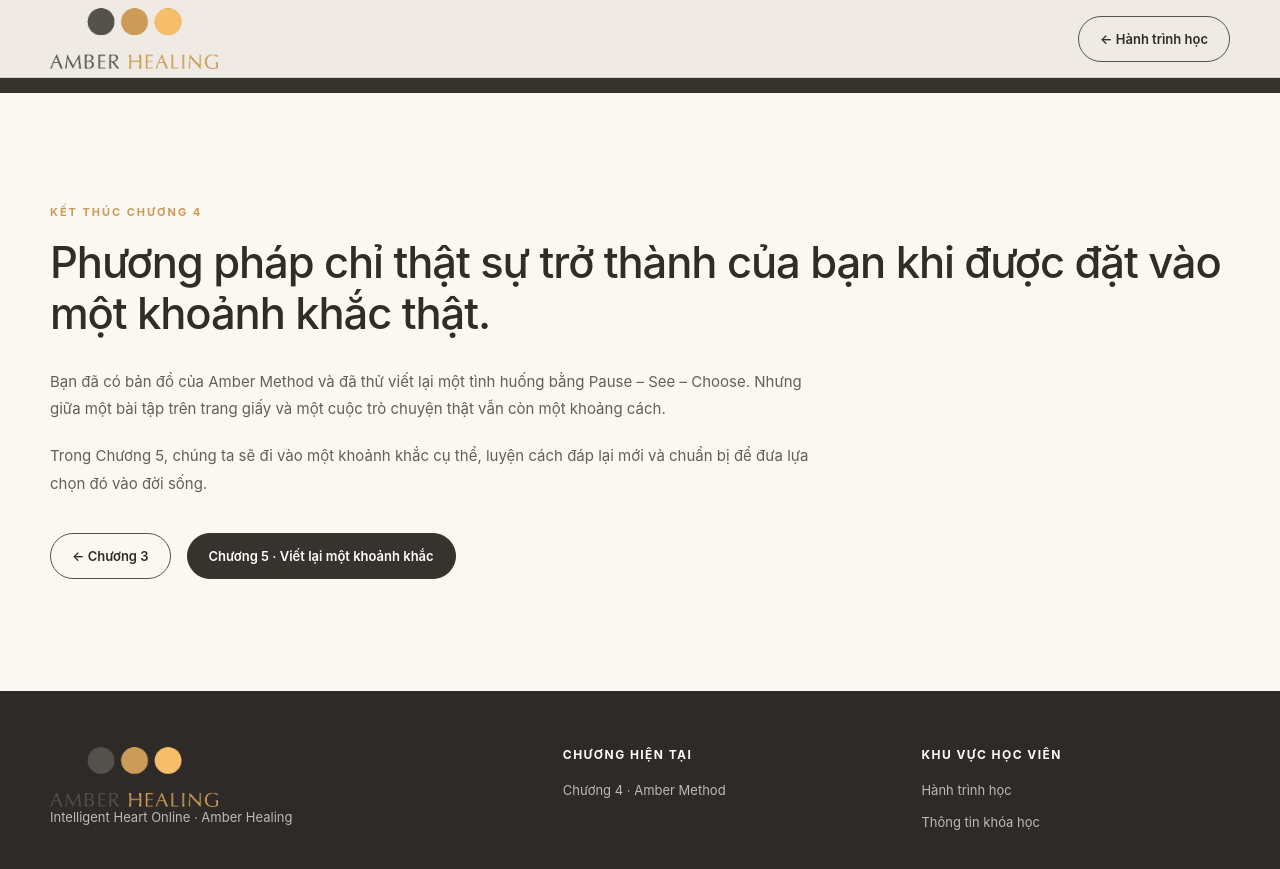
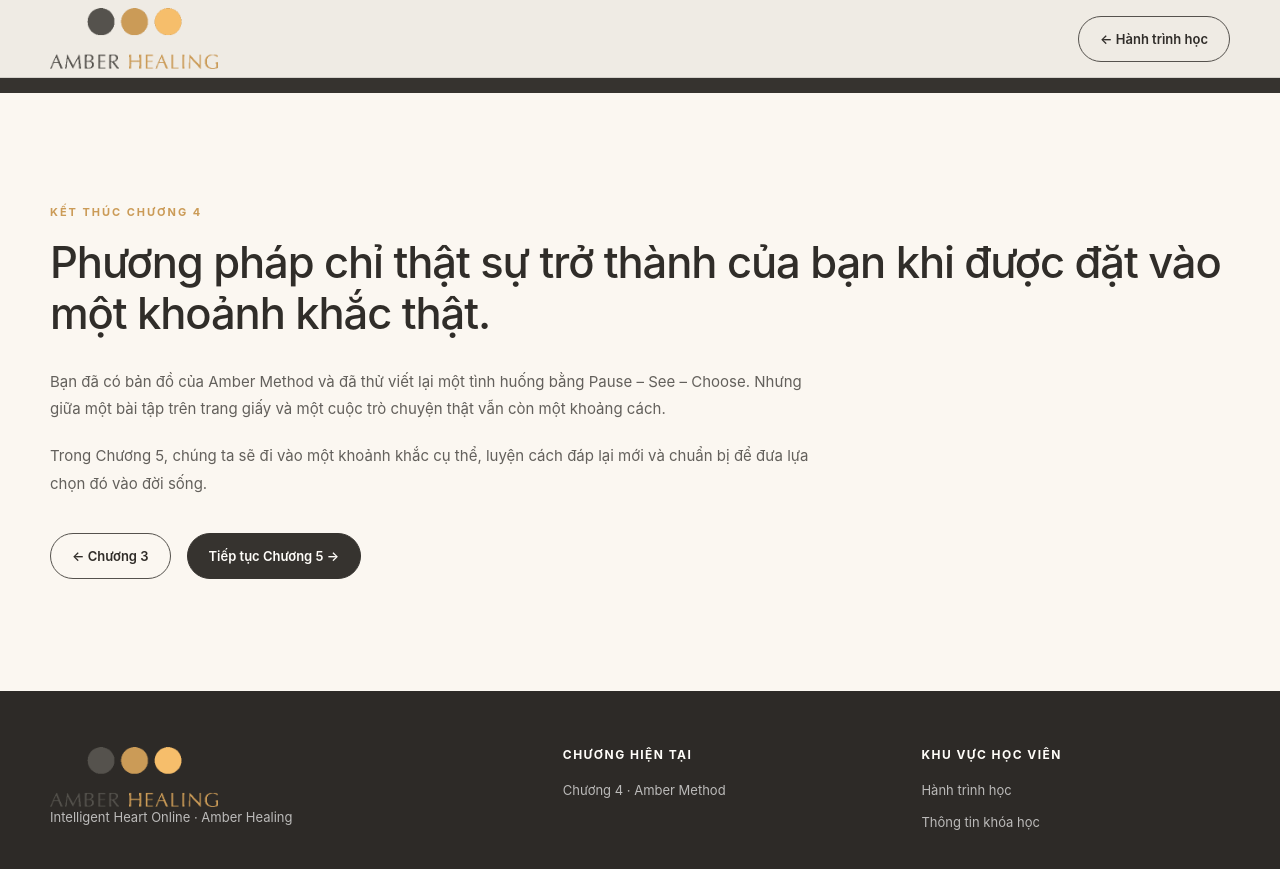
Before and after one commit to dinhhongngoc1511-wq/Amber-healing-website, a Jekyll site: the page docs/lesson-4.html, which Jekyll copies as it is, in a window 1280 px wide and 900 px high, scrolled down 8491 px. Shown: the top 869 px of the window. Built offline with Jekyll 4.4.1, drawn with Linux system fonts in a browser that asks for light colours.

Commit message:
Connect Amber Method to chapter 5

```diff
--- a/docs/lesson-4.html
+++ b/docs/lesson-4.html
@@ -27,7 +27,7 @@
 
 <section class="section dark"><div class="shell"><div class="section-head"><div><p class="eyebrow">Takeaway</p><h2>Pause – See – Choose không làm bạn trở thành một con người khác trong một ngày.</h2></div><p class="lead" style="color:rgba(255,255,255,.7)">Nó giúp bạn nhiều lần quay lại với con người mình muốn trở thành, ngay trong những khoảnh khắc trước đây thường bị phản ứng tự động dẫn đi.</p></div><div class="quote" style="border-color:rgba(255,255,255,.18)">Bạn không cần thay đổi toàn bộ con đường hôm nay. Bạn chỉ cần nhận ra một ngã rẽ và thử một lựa chọn khác.</div></div></section>
 
-<section class="section"><div class="shell"><p class="eyebrow">Kết thúc Chương 4</p><h2>Phương pháp chỉ thật sự trở thành của bạn khi được đặt vào một khoảnh khắc thật.</h2><div class="copy" style="max-width:780px;margin-top:28px"><p>Bạn đã có bản đồ của Amber Method và đã thử viết lại một tình huống bằng Pause – See – Choose. Nhưng giữa một bài tập trên trang giấy và một cuộc trò chuyện thật vẫn còn một khoảng cách.</p><p>Trong Chương 5, chúng ta sẽ đi vào một khoảnh khắc cụ thể, luyện cách đáp lại mới và chuẩn bị để đưa lựa chọn đó vào đời sống.</p></div><div class="hero-actions"><a class="pill" href="lesson-3.html">← Chương 3</a><span class="button" aria-disabled="true">Chương 5 · Viết lại một khoảnh khắc</span></div></div></section>
+<section class="section"><div class="shell"><p class="eyebrow">Kết thúc Chương 4</p><h2>Phương pháp chỉ thật sự trở thành của bạn khi được đặt vào một khoảnh khắc thật.</h2><div class="copy" style="max-width:780px;margin-top:28px"><p>Bạn đã có bản đồ của Amber Method và đã thử viết lại một tình huống bằng Pause – See – Choose. Nhưng giữa một bài tập trên trang giấy và một cuộc trò chuyện thật vẫn còn một khoảng cách.</p><p>Trong Chương 5, chúng ta sẽ đi vào một khoảnh khắc cụ thể, luyện cách đáp lại mới và chuẩn bị để đưa lựa chọn đó vào đời sống.</p></div><div class="hero-actions"><a class="pill" href="lesson-3.html">← Chương 3</a><a class="button" href="lesson-5.html">Tiếp tục Chương 5 →</a></div></div></section>
 </main>
 <footer class="footer"><div class="shell footer-grid"><div><img class="logo" src="logo-web.png" alt="Amber Healing"><p>Intelligent Heart Online · Amber Healing</p></div><div><h4>Chương hiện tại</h4><a href="#top">Chương 4 · Amber Method</a></div><div><h4>Khu vực học viên</h4><a href="learn.html">Hành trình học</a><a href="course.html">Thông tin khóa học</a></div></div></footer>
 </body></html>
```
